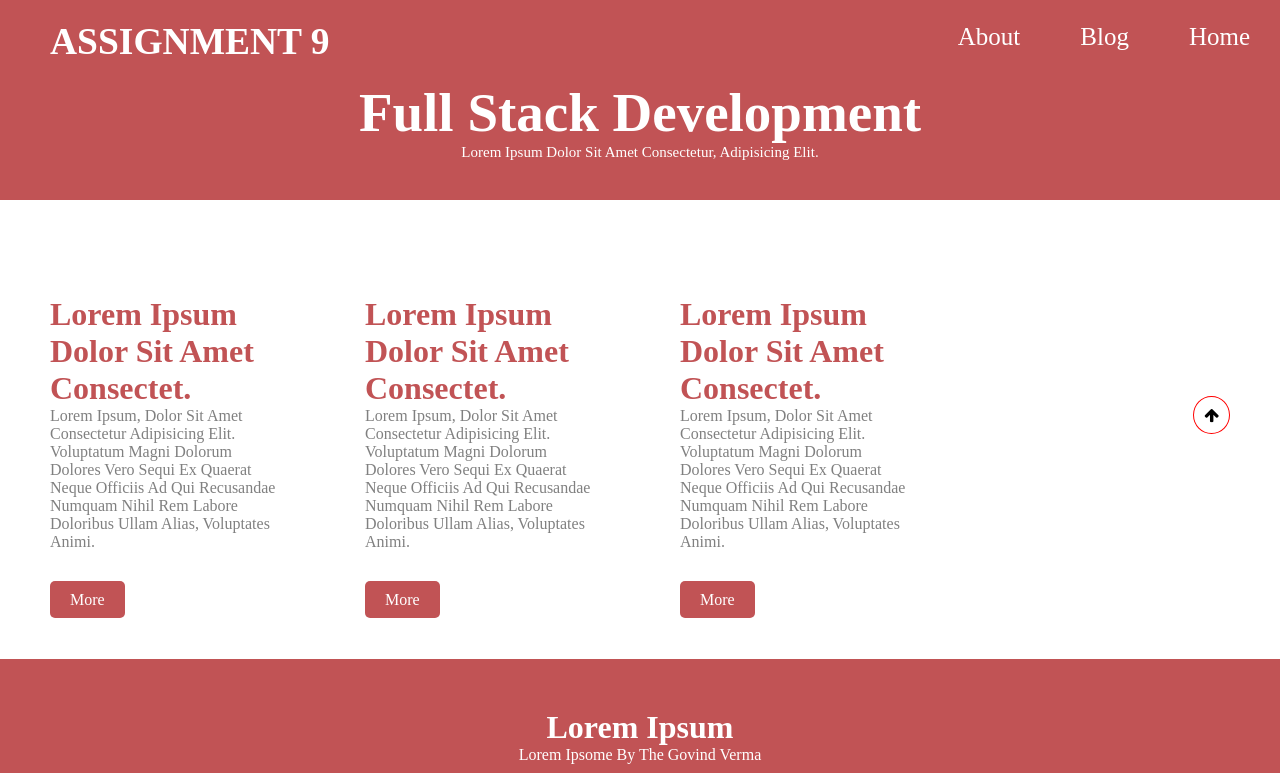
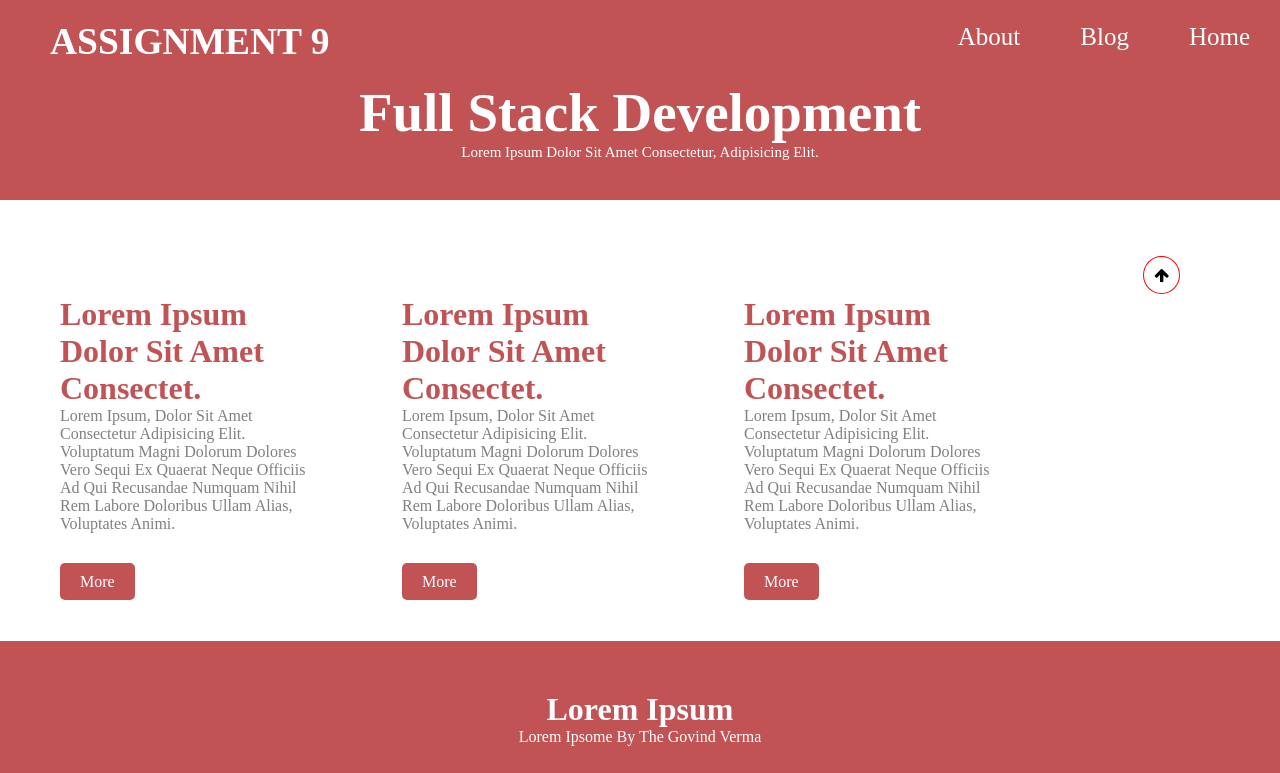
Before and after one commit to GovindVermagkv/page-layout, a plain HTML site: page index.html in a window 1280 px wide. Shown: the top 773 px of the page. Drawn offline with Linux system fonts and the light colour scheme.

Commit message:
Add files via upload

```diff
--- a/index.html
+++ b/index.html
@@ -47,7 +47,7 @@
                     ullam alias, voluptates animi.</p>
                 <a href="#" class="more">more</a>
             </div>
-            <div class="box1">
+            <div class="boxi">
                 <i class="fa fa-arrow-up"></i>
             </div>
         </div>
--- a/style.css
+++ b/style.css
@@ -63,9 +63,9 @@ main .text-section{
 }
 main .text-section .box1{
     width:20%;
-    /* height: 300px; */
     justify-content: center;
     margin: 40px;
+    margin-left: 50px;
 }
 .box1h{
     color: #c15355;
@@ -81,12 +81,13 @@ main .text-section .box1{
     padding: 10px 20px;
     border-radius: 5px;
 }
-.box1 i{
+.boxi i{
+    width: fit-content;
     border: 1px solid red;
     padding: 10px;
     border-radius: 50%;
-    margin-top: 100px;
-    float: right;
+    position: fixed;
+    right: 100px;
 }
 .intro{
     width: 100%;
```
